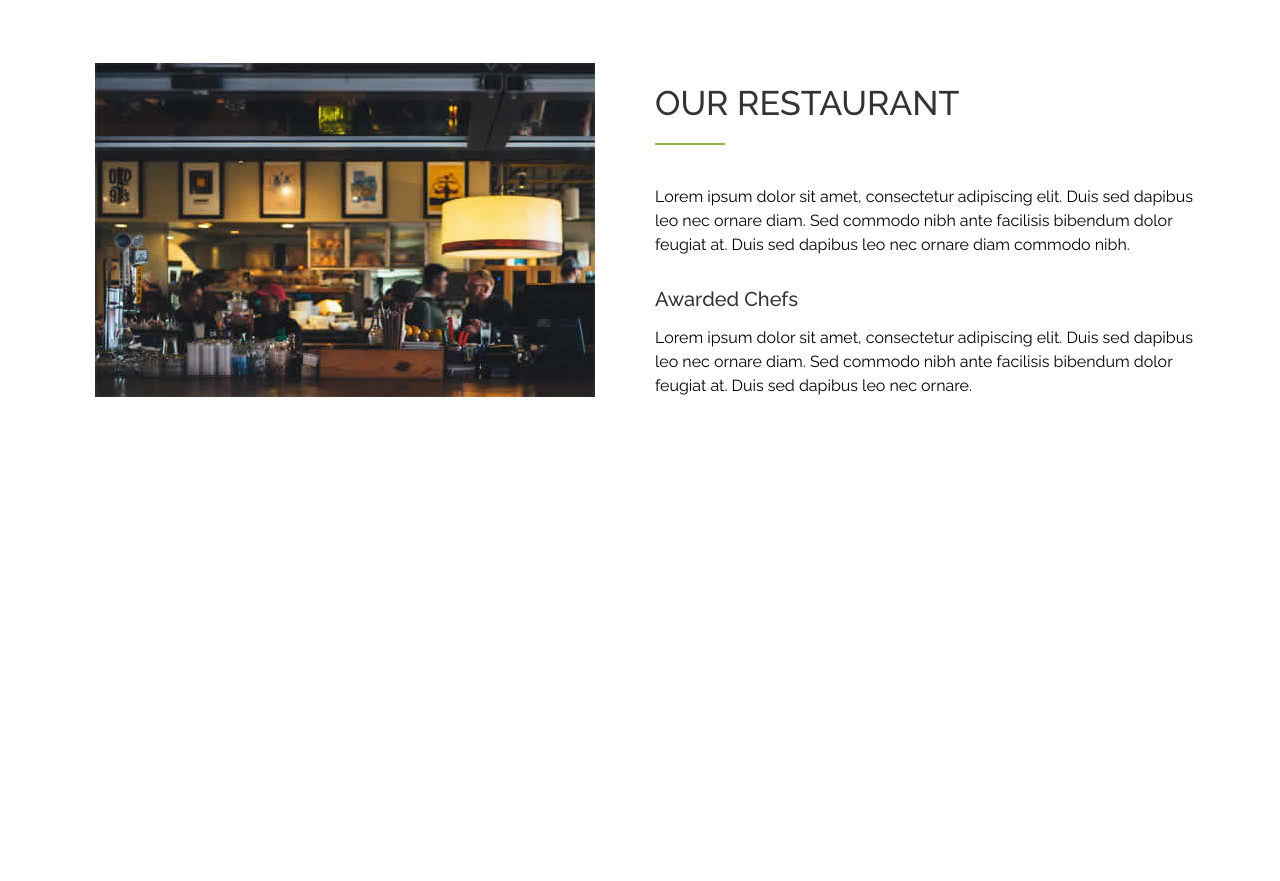
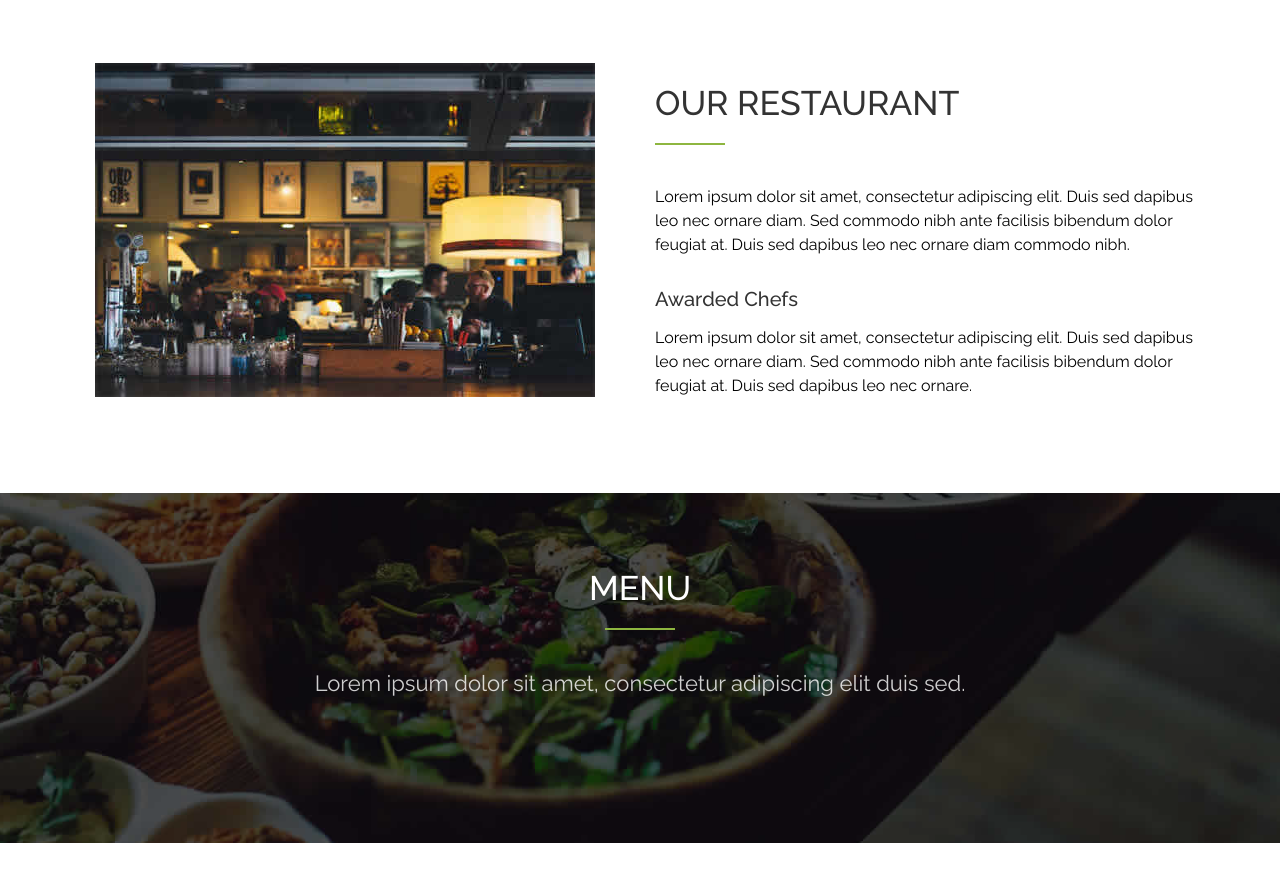
Before and after one commit to m8601/react_exercies_2, a React (Create React App) app: page / in a window 1280 px wide. Shown: the part 802-1683 px from the top of the page. Before the commit the page ends 1295 px from the top, so only its background shows below. Built offline with nearby package versions, Linux system fonts and the light colour scheme.

Commit message:
Add MenuHeader component

```diff
--- a/package.json
+++ b/package.json
@@ -5,6 +5,7 @@
   "dependencies": {
     "react": "^16.4.2",
     "react-dom": "^16.4.2",
+    "react-parallax": "^1.8.0",
     "react-scripts": "1.1.5"
   },
   "scripts": {
--- a/src/App.css
+++ b/src/App.css
@@ -1,3 +1,4 @@
 body {
   font-family: 'Raleway', sans-serif;
+
 }
--- a/src/App.js
+++ b/src/App.js
@@ -3,6 +3,7 @@ import React, { Component } from 'react';
 import NavMenu from './NavMenu';
 import Header from './Header';
 import About from './About';
+import MenuHeader from './MenuHeader';
 
 import './App.css';
 
@@ -29,6 +30,7 @@ class App extends Component {
         <NavMenu linkClicked={this.handleLinkClick} toggleMenu={this.handleToggleMenu} isOpen={this.state.menuOpen}/>
         <Header/>
         <About/>
+        <MenuHeader/>
       </div>
     );
   }
--- /dev/null
+++ b/src/MenuHeader.css
@@ -0,0 +1,34 @@
+.MenuHeader {
+  height: 100vh;
+}
+
+.MenuHeader__content {
+  box-sizing: border-box;
+  height: 350px;
+  background: rgba(0, 0, 0, .7);
+  padding: 75px 0;
+  color: #fff;
+  text-align: center;
+}
+
+.MenuHeader__content h1 {
+  font-weight: 500;
+  font-size: 34px;
+  text-transform: uppercase;
+  margin: 0 0 20px 0;
+}
+
+.MenuHeader__content hr {
+  height: 2px;
+  width: 70px;
+  text-align: center;
+  position: relative;
+  background: #8eb640;
+  margin: 0 auto 40px;
+  border: 0;
+}
+
+.MenuHeader__content p {
+  font-size: 22px;
+  color: rgba(255,255,255,0.8);
+}
--- /dev/null
+++ b/src/MenuHeader.js
@@ -0,0 +1,25 @@
+import React from 'react';
+import './MenuHeader.css';
+import { Parallax } from 'react-parallax';
+
+import bg from './img/menu-bg.jpg'
+
+const MenuHeader = (props) => {
+  return (
+    <div className="MenuHeader">
+      <Parallax
+        bgImage={bg}
+        bgImageAlt="alt"
+        strength={700}
+      >
+        <div className="MenuHeader__content">
+          <h1>Menu</h1>
+          <hr/>
+          <p>Lorem ipsum dolor sit amet, consectetur adipiscing elit duis sed.</p>
+        </div>
+      </Parallax>
+    </div>
+  );
+}
+
+export default MenuHeader;
```
Also changed, not shown: 1 other file (tests, documents, lock files or other folders).
